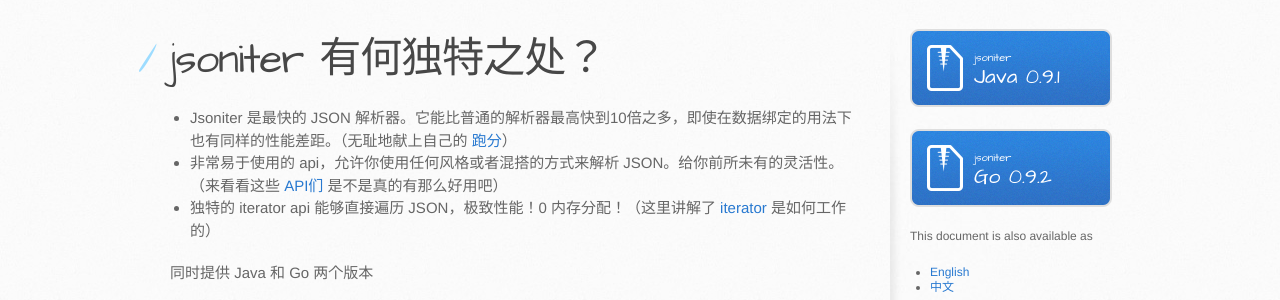
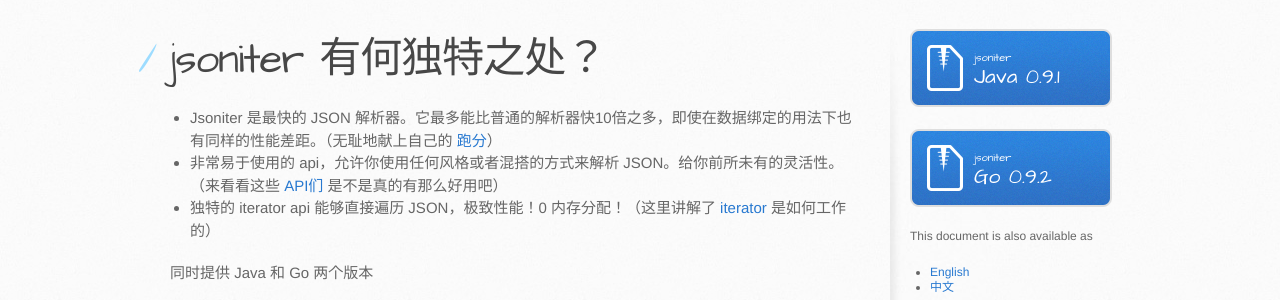
Before and after one commit to json-iterator/json-iterator.github.io, a Jekyll site: the page built from index.cn.md, in a window 1280 px wide and 900 px high. Shown: the part 203-503 px from the top of the window. Built offline with Jekyll 4.4.1, drawn with Linux system fonts in a browser that asks for light colours; comment, search, counter and statistics services are not loaded.

Commit message:
Update index.cn.md

```diff
--- a/index.cn.md
+++ b/index.cn.md
@@ -5,7 +5,7 @@
 
 # jsoniter 有何独特之处？
 
-* Jsoniter 是最快的 JSON 解析器。它能比普通的解析器最高快到10倍之多，即使在数据绑定的用法下也有同样的性能差距。（无耻地献上自己的 [跑分](/benchmark.html)）
+* Jsoniter 是最快的 JSON 解析器。它最多能比普通的解析器快10倍之多，即使在数据绑定的用法下也有同样的性能差距。（无耻地献上自己的 [跑分](/benchmark.html)）
 * 非常易于使用的 api，允许你使用任何风格或者混搭的方式来解析 JSON。给你前所未有的灵活性。（来看看这些 [API们](/api.html) 是不是真的有那么好用吧）
 * 独特的 iterator api 能够直接遍历 JSON，极致性能！0 内存分配！（这里讲解了 [iterator](/api.html#iterator-api) 是如何工作的）
 
```
